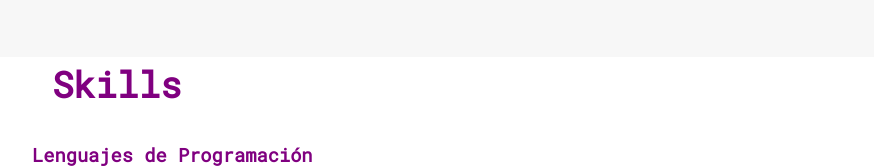
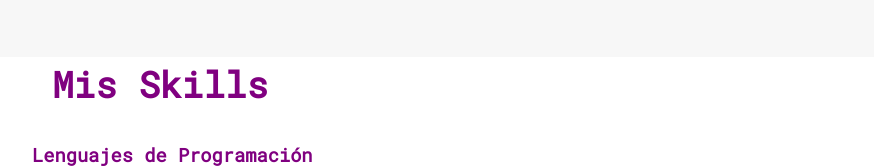
Before and after one commit to JCMolina731/mi-cv-molina, a plain HTML site: page CV/index.html in a window 1280 px wide. Shown: the part 1174-1342 px from the top of the page, without its empty margins (116-990 px from the left). Drawn offline with nearby package versions, Linux system fonts and the light colour scheme; a web font is replaced by a local one.

Commit message:
Correccion de Skills

```diff
--- a/CV/index.html
+++ b/CV/index.html
@@ -113,7 +113,7 @@
         </section>
         <section id="skills">
           <div class="container">
-          <h2 class="section__title">Skills</h2>
+          <h2 class="section__title">Mis Skills</h2>
           <div><h3>Lenguajes de Programación</h3></div>
           <p>
             <img alt="HTML5" src="https://img.shields.io/badge/html5-%23E34F26.svg?style=for-the-badge&logo=html5&logoColor=white"></a>
```
